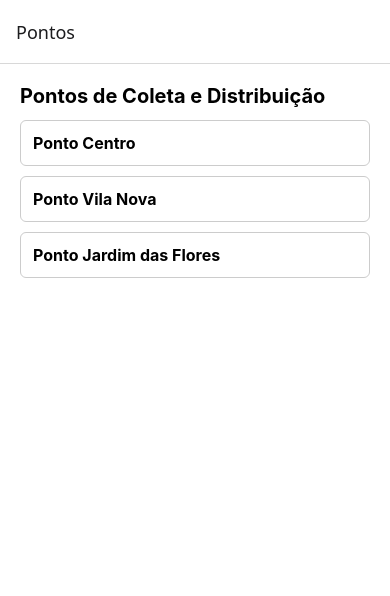
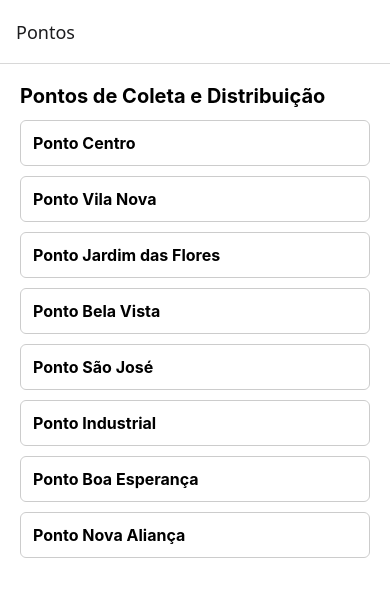
Before and after one commit to hatusgts/instituto-mao-amiga, a React Native app: screen / in a window 390 px wide. Shown: the top 596 px of the page. Built offline with nearby package versions, Linux system fonts and the light colour scheme.

Commit message:
Aumentar a lista, e implementar FlatList

```diff
--- a/App.tsx
+++ b/App.tsx
@@ -1,5 +1,5 @@
 import { StatusBar } from 'expo-status-bar';
-import { StyleSheet, Text, View, ScrollView, TouchableOpacity } from 'react-native';
+import { StyleSheet, Text, View, ScrollView, TouchableOpacity, FlatList } from 'react-native';
 import { NavigationContainer } from '@react-navigation/native';
 import { createNativeStackNavigator } from '@react-navigation/native-stack';
 
@@ -35,6 +35,41 @@ const pontosMock: Ponto[] = [
     diasHorarios: 'Terças e quintas, 14h às 18h',
     recebeDistribui: 'Recebe roupas e calçados, distribui agasalhos no inverno',
   },
+  {
+    id: '4',
+    nome: 'Ponto Bela Vista',
+    endereco: 'Rua Sete de Setembro, 245 - Bela Vista',
+    diasHorarios: 'Quartas, 13h às 17h',
+    recebeDistribui: 'Recebe leite e produtos de higiene',
+  },
+  {
+    id: '5',
+    nome: 'Ponto São José',
+    endereco: 'Avenida Getúlio Vargas, 980 - São José',
+    diasHorarios: 'Segundas e quartas, 9h às 12h',
+    recebeDistribui: 'Distribui cestas básicas e material escolar',
+  },
+  {
+    id: '6',
+    nome: 'Ponto Industrial',
+    endereco: 'Rua dos Trabalhadores, 310 - Distrito Industrial',
+    diasHorarios: 'Sextas, 8h às 11h',
+    recebeDistribui: 'Recebe roupas de frio e cobertores',
+  },
+  {
+    id: '7',
+    nome: 'Ponto Boa Esperança',
+    endereco: 'Rua Boa Esperança, 55 - Boa Esperança',
+    diasHorarios: 'Terças, 15h às 18h',
+    recebeDistribui: 'Distribui alimentos não perecíveis para famílias cadastradas',
+  },
+  {
+    id: '8',
+    nome: 'Ponto Nova Aliança',
+    endereco: 'Alameda das Palmeiras, 620 - Nova Aliança',
+    diasHorarios: 'Sábados, 8h às 12h',
+    recebeDistribui: 'Recebe e distribui roupas, calçados e brinquedos',
+  },
 ];
 
 function PontoItem({ ponto, onPress }: { ponto: Ponto; onPress: () => void }) {
@@ -58,18 +93,19 @@ function DetalhePonto({ ponto }: { ponto: Ponto }) {
 
 function TelaListaPontos({ navigation }: any) {
   return (
-    <ScrollView style={styles.scroll}>
-      <View style={styles.container}>
-        <Text style={styles.titulo}>Pontos de Coleta e Distribuição</Text>
-        {pontosMock.map((ponto) => (
+    <View style={[styles.scroll, styles.container]}>
+      <Text style={styles.titulo}>Pontos de Coleta e Distribuição</Text>
+      <FlatList
+        data={pontosMock}
+        keyExtractor={(ponto) => ponto.id}
+        renderItem={({ item }) => (
           <PontoItem
-            key={ponto.id}
-            ponto={ponto}
-            onPress={() => navigation.navigate('Detalhe', { id: ponto.id })}
+            ponto={item}
+            onPress={() => navigation.navigate('Detalhe', { id: item.id })}
           />
-        ))}
-      </View>
-    </ScrollView>
+        )}
+      />
+    </View>
   );
 }
 
```
